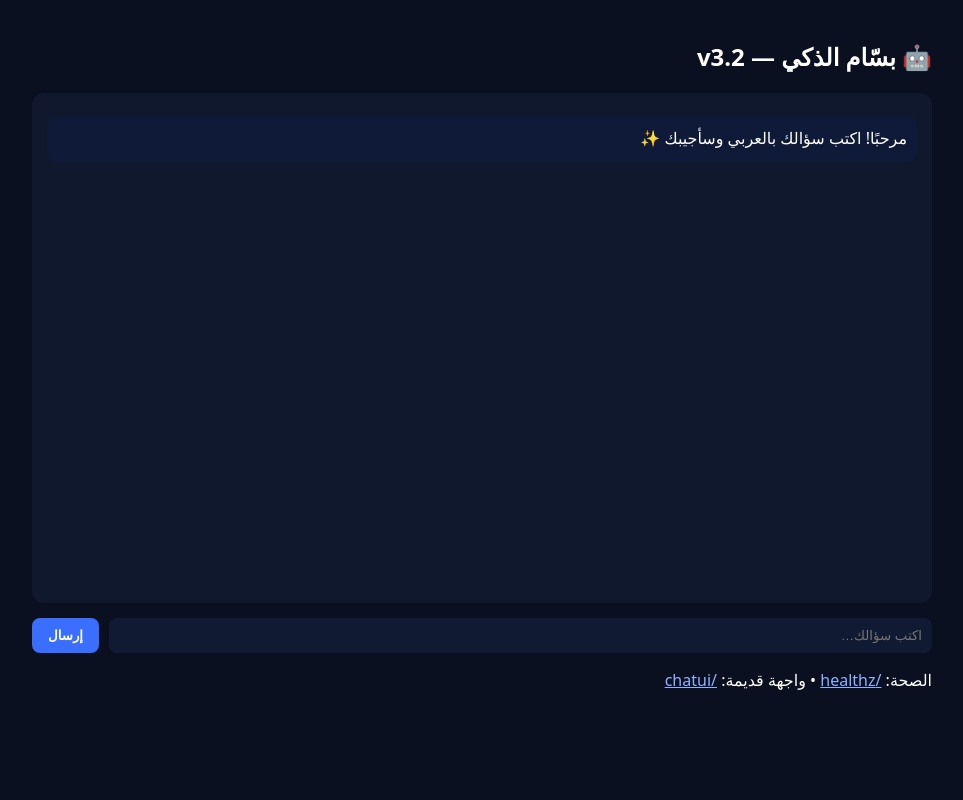
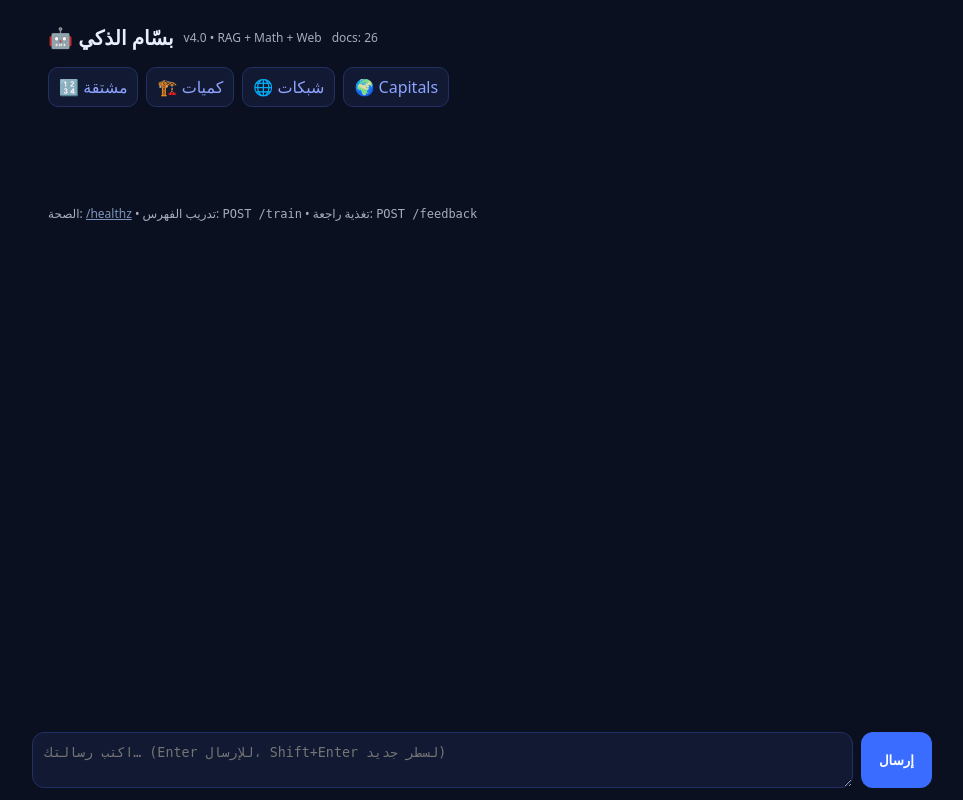
Before and after one commit to bassam-st/BASSAM-APP, a FastAPI app: page / in a window 1280 px wide. Shown: the whole page, without its empty margins (158-1121 px from the left). Run offline with FastAPI, Linux system fonts and the light colour scheme.

Commit message:
Update index.html

```diff
--- a/templates/index.html
+++ b/templates/index.html
@@ -1,32 +1,162 @@
 <!doctype html>
-<html lang="ar" dir="rtl">
-<meta charset="utf-8">
-<meta name="viewport" content="width=device-width, initial-scale=1">
-<title>Bassam الذكي — v3.2</title>
+<meta charset="utf-8" />
+<title>بسّام الذكي 4.0 — محادثة</title>
+<meta name="viewport" content="width=device-width, initial-scale=1" />
 <style>
-body{font-family:system-ui;background:#0b1020;color:#fff;margin:0}
-.container{max-width:900px;margin:auto;padding:20px}
-.input-row{display:flex;gap:10px;margin-top:15px}
-input{flex:1;padding:10px;border-radius:8px;border:none;background:#111a33;color:#fff}
-button{background:#3a6eff;color:#fff;border:none;border-radius:8px;padding:10px 16px;font-weight:bold;cursor:pointer}
-.chat{background:#10182e;border-radius:12px;padding:15px;min-height:60vh;overflow:auto;margin-top:20px}
-.msg{margin:8px 0;padding:10px;border-radius:10px;line-height:1.6}
-.user{background:#162550}.bot{background:#0f1a38}
-a{color:#8fb1ff}
+  :root{--bg:#0b1020;--card:#121933;--muted:#8fa3ff;--text:#e9edff;--accent:#3a6dff;--border:#223066}
+  *{box-sizing:border-box} body{margin:0;background:var(--bg);color:var(--text);font-family:system-ui,Segoe UI,Arial}
+  .wrap{max-width:900px;margin:auto;padding:16px}
+  header{display:flex;align-items:center;gap:10px;margin:8px 0 16px}
+  header h1{font-size:20px;margin:0} header .badge{font-size:12px;opacity:.7}
+  .examples{display:flex;gap:8px;flex-wrap:wrap;margin:8px 0 14px}
+  .ex{background:var(--card);border:1px solid var(--border);color:var(--muted);padding:8px 10px;border-radius:10px;cursor:pointer}
+  .chat{display:flex;flex-direction:column;gap:10px;margin-bottom:84px}
+  .msg{display:flex;gap:10px;align-items:flex-start}
+  .msg .bubble{padding:12px 14px;border-radius:14px;max-width:85%;white-space:pre-wrap;word-wrap:break-word;border:1px solid var(--border)}
+  .me   .bubble{background:#123455}
+  .bot  .bubble{background:var(--card)}
+  .meta{font-size:12px;color:var(--muted);margin-top:6px}
+  .sources{margin-top:8px;border-top:1px dashed var(--border);padding-top:6px;font-size:13px}
+  .sources a{color:var(--muted)}
+  .inputbar{position:fixed;left:0;right:0;bottom:0;background:linear-gradient(180deg, #0b1020aa, #0b1020 40%);padding:12px}
+  .ibox{max-width:900px;margin:auto;display:flex;gap:8px}
+  textarea{flex:1;min-height:48px;max-height:180px;resize:vertical;background:var(--card);color:var(--text);
+           border:1px solid var(--border);border-radius:12px;padding:12px}
+  button.send{background:var(--accent);border:0;color:#fff;padding:0 18px;border-radius:12px;font-weight:600}
+  .tiny{font-size:12px;opacity:.7}
+  a{color:#aecdff}
+  .thumbs{display:flex;gap:6px;margin-top:6px}
+  .thumbs button{background:#0f1a38;border:1px solid var(--border);color:#d6ddff;padding:6px 10px;border-radius:10px;cursor:pointer}
+  .code{background:#0f162f;border:1px solid #23325b;border-radius:10px;padding:10px;overflow:auto}
 </style>
-<div class="container">
-  <h2>🤖 بسّام الذكي — v3.2</h2>
-  <div class="chat" id="chat"><div class="msg bot">مرحبًا! اكتب سؤالك بالعربي وسأجيبك ✨</div></div>
-  <div class="input-row"><input id="q" placeholder="اكتب سؤالك…"><button id="send">إرسال</button></div>
-  <p>الصحة: <a href="/healthz" target="_blank">/healthz</a> • واجهة قديمة: <a href="/chatui" target="_blank">/chatui</a></p>
+
+<div class="wrap">
+  <header>
+    <h1>🤖 بسّام الذكي</h1>
+    <span class="badge">v4.0 • RAG + Math + Web</span>
+    <span class="tiny" id="stats"></span>
+  </header>
+
+  <div class="examples">
+    <div class="ex" onclick="quick('احسب المشتقة لـ sin(x)^2 + 3x')">🔢 مشتقة</div>
+    <div class="ex" onclick="quick('احسب حديد بلاطة 5×6 سمك 15سم تقديريًا')">🏗️ كميات</div>
+    <div class="ex" onclick="quick('OSPF ولا BGP لشبكة مؤسسة كبيرة؟')">🌐 شبكات</div>
+    <div class="ex" onclick="quick('what is the capital of Saudi Arabia?')">🌍 Capitals</div>
+  </div>
+
+  <div id="chat" class="chat"></div>
+
+  <div class="tiny">
+    الصحة: <a href="/healthz" target="_blank">/healthz</a> • تدريب الفهرس: <code>POST /train</code> • تغذية راجعة: <code>POST /feedback</code>
+  </div>
 </div>
+
+<div class="inputbar">
+  <div class="ibox">
+    <textarea id="q" placeholder="اكتب رسالتك… (Enter للإرسال، Shift+Enter لسطر جديد)"></textarea>
+    <button class="send" onclick="send()">إرسال</button>
+  </div>
+</div>
+
 <script>
-const chat=document.getElementById('chat'),q=document.getElementById('q'),send=document.getElementById('send');
-function push(role,text){const d=document.createElement('div');d.className='msg '+role;d.textContent=text;chat.appendChild(d);chat.scrollTop=chat.scrollHeight;}
-async function ask(){const text=q.value.trim();if(!text)return;push('user',text);q.value='';send.disabled=true;
-try{const r=await fetch('/chat',{method:'POST',headers:{'Content-Type':'application/json'},body:JSON.stringify({message:text})});
-const j=await r.json();push('bot',j.answer||'—');}catch(e){push('bot','⚠️ خطأ أثناء الاتصال بالخادم.');}
-finally{send.disabled=false;q.focus();}}
-send.onclick=ask;q.addEventListener('keydown',e=>{if(e.key==='Enter'){ask();}});
+  const chatEl = document.getElementById('chat');
+  const qEl = document.getElementById('q');
+
+  // health stats
+  (async () => {
+    try{
+      const h = await fetch('/healthz').then(r=>r.json());
+      document.getElementById('stats').textContent = `docs: ${h.docs_indexed}`;
+    }catch(_){}
+  })();
+
+  function quick(text){ qEl.value = text; send(); }
+
+  function addMsg(role, html, sources=[]) {
+    const item = document.createElement('div');
+    item.className = 'msg ' + (role==='user'?'me':'bot');
+    const bubble = document.createElement('div');
+    bubble.className = 'bubble';
+    bubble.innerHTML = html;
+    item.appendChild(bubble);
+
+    if (role==='assistant' && sources.length){
+      const src = document.createElement('div');
+      src.className = 'sources';
+      src.innerHTML = 'مصادر: ' + sources.map(s => `<a href="${s}" target="_blank">${s}</a>`).join(' • ');
+      bubble.appendChild(src);
+    }
+
+    chatEl.appendChild(item);
+    window.scrollTo({top: document.body.scrollHeight, behavior:'smooth'});
+    return bubble;
+  }
+
+  function renderAnswer(j){
+    if(j.type==='math'){
+      return `<b>نتيجة رياضية</b>
+      <div class="code">${escapeHtml(JSON.stringify(j.result,null,2))}</div>`;
+    }
+    if(j.type==='rag'){
+      return `<b>من ملفاتك (RAG)</b><div>${escapeHtml(j.summary || '')}</div>
+      <details><summary>النتائج</summary>
+      <div class="code">${escapeHtml(JSON.stringify(j.hits,null,2))}</div></details>`;
+    }
+    if(j.type==='web'){
+      const cards = j.results.map(r=>`
+        <div class="bubble" style="background:#0f162f;border:1px solid #23325b;margin-top:6px">
+          <b>${escapeHtml(r.title||'نتيجة')}</b><br>
+          <a href="${r.link}" target="_blank">${r.link}</a>
+          <div class="meta">${escapeHtml(r.summary||r.snippet||'')}</div>
+        </div>`).join('');
+      return `<b>بحث الويب</b>${cards}`;
+    }
+    if(j.msg){ return j.msg; }
+    return `<div class="code">${escapeHtml(JSON.stringify(j,null,2))}</div>`;
+  }
+
+  async function send(){
+    const text = qEl.value.trim();
+    if(!text) return;
+    qEl.value = '';
+    addMsg('user', escapeHtml(text));
+
+    const thinking = addMsg('assistant','…جارٍ التفكير');
+
+    try{
+      const res = await fetch('/ask?q=' + encodeURIComponent(text));
+      const j = await res.json();
+      thinking.innerHTML = renderAnswer(j);
+
+      // أزرار تقييم تحفظ المعرفة في learned.jsonl عند الضغط 👍
+      addFeedbackRow(thinking, text, j);
+
+    }catch(e){
+      thinking.innerHTML = 'تعذر الاتصال بالخادم.';
+    }
+  }
+
+  function addFeedbackRow(container, question, resp){
+    const fb = document.createElement('div');
+    fb.className = 'thumbs';
+    fb.innerHTML = `
+      <button title="مفيد" onclick="fbOk(this)">👍 مفيد</button>
+      <button title="غير دقيق" onclick="fbBad(this)">👎 غير دقيق</button>`;
+    container.appendChild(fb);
+
+    window.fbOk = async (btn)=>{
+      btn.disabled=true; btn.textContent='تم الحفظ ✔️';
+      await fetch('/feedback',{method:'POST',headers:{'Content-Type':'application/json'},
+        body: JSON.stringify({question, answer: stripHtml(container.innerHTML), tags: []})});
+    };
+    window.fbBad = (btn)=>{ btn.disabled=true; btn.textContent='أُبلغ'; };
+  }
+
+  function escapeHtml(s){ return s.replace(/[&<>"']/g, m=>({ '&':'&amp;','<':'&lt;','>':'&gt;','"':'&quot;',"'":'&#39;' }[m])); }
+  function stripHtml(s){ const d=document.createElement('div'); d.innerHTML=s; return d.textContent||d.innerText||''; }
+
+  // Enter = إرسال
+  qEl.addEventListener('keydown', e=>{
+    if(e.key==='Enter'&& !e.shiftKey){ e.preventDefault(); send(); }
+  });
 </script>
-</html>
```
